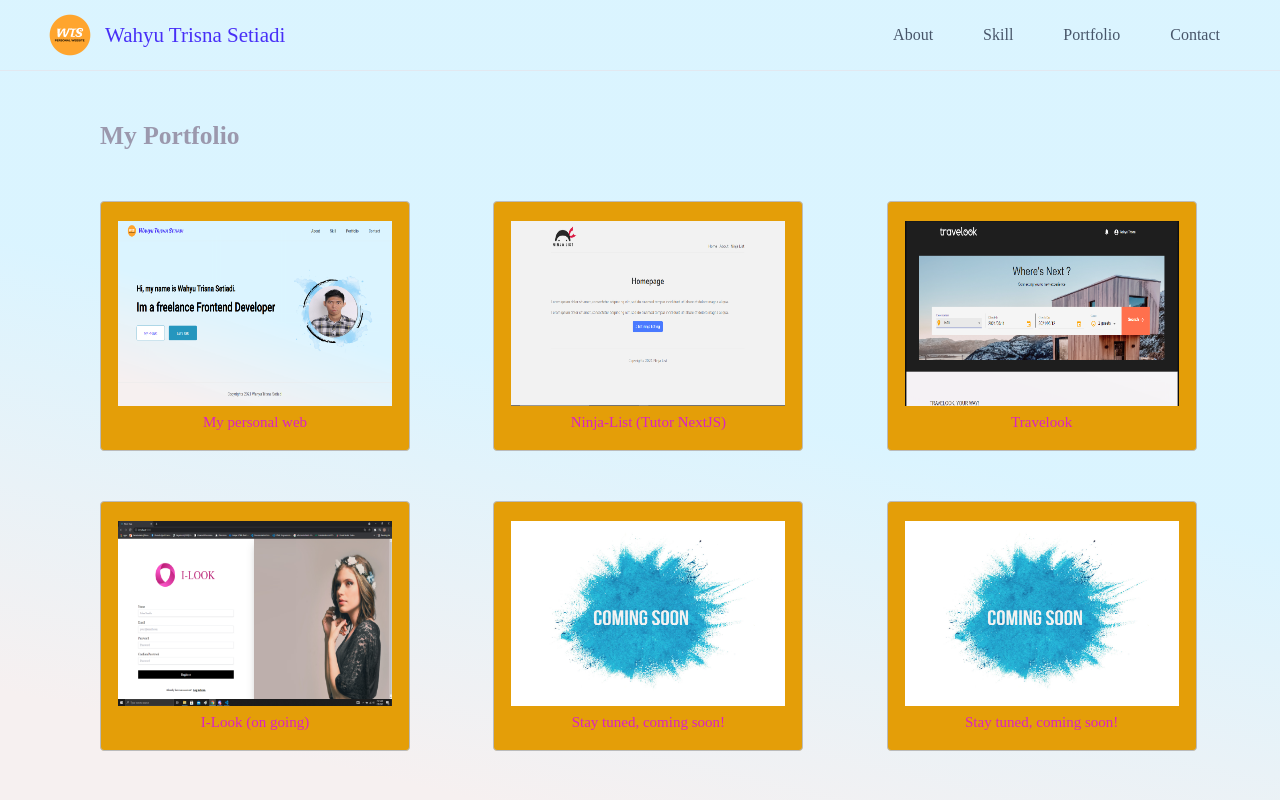
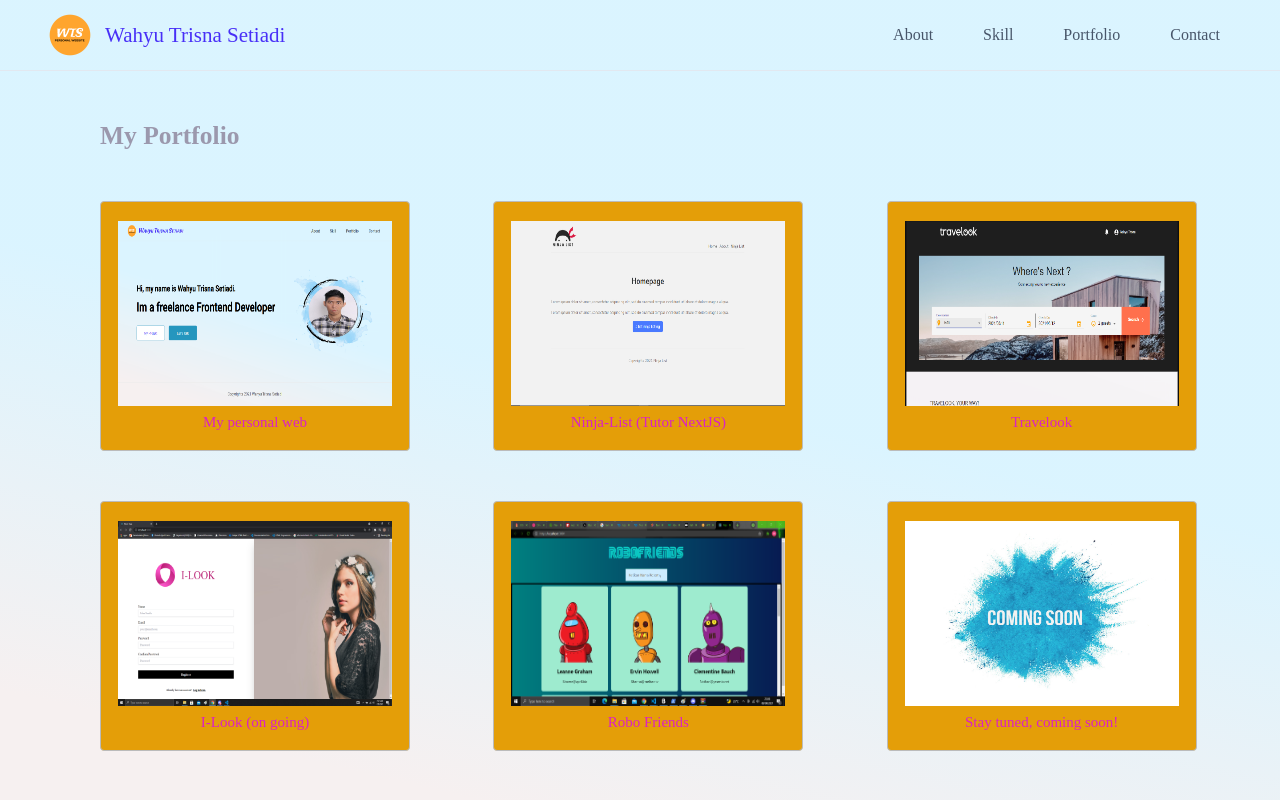
Before and after one commit to wahyuts/My-personal-website, a Next.js app: page /Portfolio in a window 1280 px wide. Shown: the top 800 px of the page. Built offline with nearby package versions, Linux system fonts and the light colour scheme; a web font is replaced by a local one.

Commit message:
update robo friends

```diff
--- a/pages/Portfolio.js
+++ b/pages/Portfolio.js
@@ -37,9 +37,11 @@ const Portfolio = () => {
                         <p>I-Look (on going)</p>
                     </a>
                 </div>
-                <div className={styles.zone}>
-                    <img src="/comingsoon.jpg" width={300} height={185} style={{marginBottom:8}}/>
-                    <p>Stay tuned, coming soon!</p>
+                <div>
+                    <a href="https://robo-friends-self.vercel.app/" className={styles.zone}>
+                        <img src="/Robo-Friends.png" width={300} height={185} style={{marginBottom:8}}/>
+                        <p>Robo Friends</p>
+                    </a>
                 </div>
                 <div className={styles.zone}>
                     <img src="/comingsoon.jpg" width={300} height={185} style={{marginBottom:8}}/>
```
Also changed, not shown: public/Robo-Friends.png (added).
